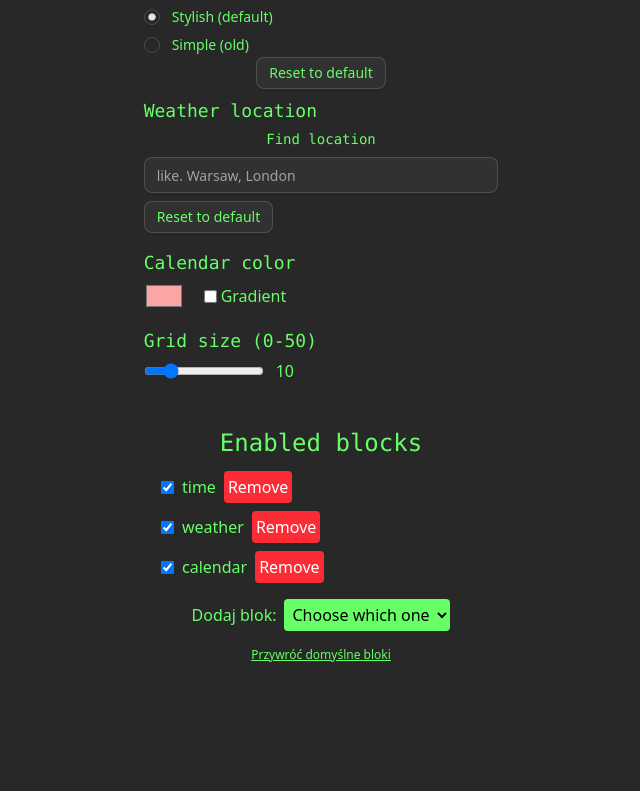
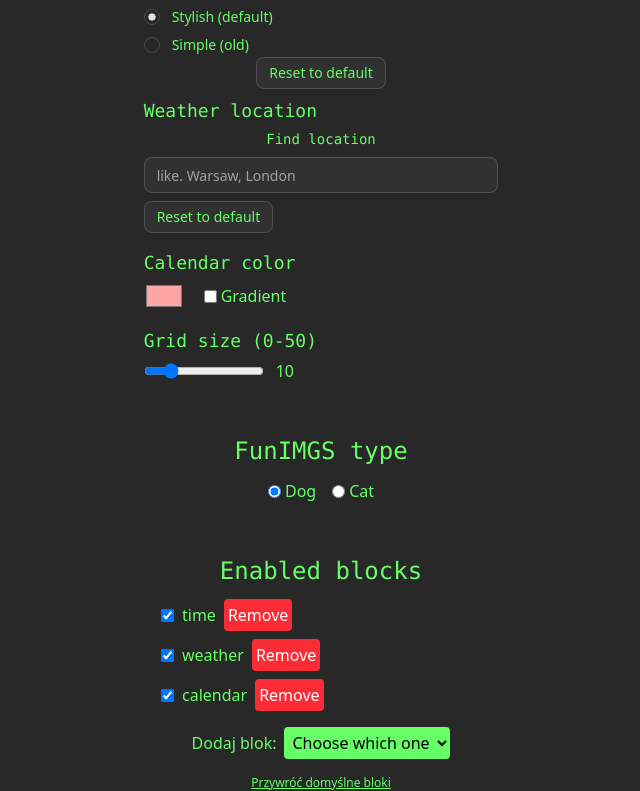
Before and after one commit to yehorscode/Dashboardy, a React (Vite) app: page /settings in a window 1280 px wide. Shown: the part 935-1726 px from the top of the page, without its empty margins (319-959 px from the left). Before the commit the page ends 1598 px from the top, so only its background shows below. Built offline with nearby package versions, Linux system fonts and the light colour scheme.

Commit message:
cat and dog pics! now works

```diff
--- /dev/null
+++ b/src/components/Blocks/funimgs-block.tsx
@@ -0,0 +1,34 @@
+import { useState, useEffect, useCallback } from "react";
+
+export default function FunIMGSBlock() {
+    const [type, setType] = useState(
+        (localStorage.getItem("newTabFunIMGSType") === "dog" ||
+            localStorage.getItem("newTabFunIMGSType") === "cat"
+            ? localStorage.getItem("newTabFunIMGSType")
+            : "dog")
+    );
+
+    const [imageSrc, setImageSrc] = useState("");
+
+    const fetchImage = useCallback(async () => {
+        if (type === "dog") {
+            const response = await fetch("https://dog.ceo/api/breeds/image/random");
+            const data = await response.json();
+            setImageSrc(data.message);
+        } else {
+            setImageSrc("https://cataas.com/cat");
+        }
+    }, [type]);
+
+    useEffect(() => {
+        fetchImage();
+    }, [fetchImage]);
+
+    return (
+    <div>
+        {imageSrc && (
+            <img src={imageSrc} alt={`a random ${type}`} style={{ maxWidth: "300px", maxHeight: "300px" }} />
+        )}
+    </div>
+);
+}
--- a/src/components/Blocks/search-block.tsx
+++ /dev/null
@@ -1,10 +0,0 @@
-import { Input } from "../ui/input"
-
-
-export default function SearchBlock() {
-    return (
-        <div className="">
-            <Input>E</Input>
-        </div>
-    )
-}
--- a/src/pages/NewTab/NewTab.tsx
+++ b/src/pages/NewTab/NewTab.tsx
@@ -6,6 +6,7 @@ import TimeBlock from "@/components/Blocks/time-block";
 import WeatherBlock from "@/components/Blocks/weather-block";
 import CalendarBlock from "@/components/Blocks/calendar-block";
 import TipsBlock from "@/components/Blocks/tips-block";
+import FunIMGSBlock from "@/components/Blocks/funimgs-block";
 import BGSetter from "@/components/NewTab/BGSetter";
 
 const BLOCK_TYPES = [
@@ -13,6 +14,7 @@ const BLOCK_TYPES = [
     { type: "weather", label: "Weather", component: WeatherBlock },
     { type: "calendar", label: "Calendar", component: CalendarBlock },
     { type: "tips", label: "Tips", component: TipsBlock },
+    { type: "funimgs", label: "FunIMGS", component: FunIMGSBlock },
 ] as const;
 
 function DraggableBlock({
@@ -106,6 +108,9 @@ export default function NewTab() {
         if (localStorage.getItem("newTabGrid") === null) {
             localStorage.setItem("newTabGrid", "20")
         }
+        if (localStorage.getItem("newTabFunIMGSType") === null) {
+            localStorage.setItem("newTabFunIMGSType", "cat");
+        }
 
         if (blocksJustSet) {
             try {
--- a/src/pages/Settings/Settings.tsx
+++ b/src/pages/Settings/Settings.tsx
@@ -61,6 +61,10 @@ export default function Settings() {
         const stored = localStorage.getItem("newTabGrid");
         const parsed = stored ? parseInt(stored, 10) : 10;
         return isNaN(parsed) ? 10 : Math.max(0, Math.min(50, parsed));
+    });
+    const [funimgsType, setFunimgsType] = useState(() => {
+        const stored = localStorage.getItem("newTabFunIMGSType");
+        return stored === "cat" || stored === "dog" ? stored : "dog";
     });
 
     const handleToggle = (
@@ -143,6 +147,11 @@ export default function Settings() {
         const clamped = Math.max(0, Math.min(50, value));
         setGridValue(clamped);
         localStorage.setItem("newTabGrid", clamped.toString());
+        forceRerender();
+    };
+    const handleFunimgsTypeChange = (e: React.ChangeEvent<HTMLInputElement>) => {
+        setFunimgsType(e.target.value);
+        localStorage.setItem("newTabFunIMGSType", e.target.value);
         forceRerender();
     };
 
@@ -344,6 +353,31 @@ export default function Settings() {
                             </div>
                         </SettingGroup>
                     </div>
+                    <div className="mt-4 flex-col flex justify-center items-center gap-1">
+                        <h4 className="font-mono text-2xl mb-2 mt-5">FunIMGS type</h4>
+                        <div className="flex gap-4 mb-4">
+                            <label className="flex items-center gap-1">
+                                <input
+                                    type="radio"
+                                    name="funimgs-type"
+                                    value="dog"
+                                    checked={funimgsType === "dog"}
+                                    onChange={handleFunimgsTypeChange}
+                                />
+                                Dog
+                            </label>
+                            <label className="flex items-center gap-1">
+                                <input
+                                    type="radio"
+                                    name="funimgs-type"
+                                    value="cat"
+                                    checked={funimgsType === "cat"}
+                                    onChange={handleFunimgsTypeChange}
+                                />
+                                Cat
+                            </label>
+                        </div>
+                    </div>
                 </div>
             </div>
             <div className="mt-4 flex-col flex justify-center items-center gap-1">
@@ -384,6 +418,7 @@ export default function Settings() {
                             <option value="weather">Weather</option>
                             <option value="calendar">Calendar</option>
                             <option value="tips">Tips</option>
+                            <option value="funimgs">FunIMGS</option>
                         </select>
                     </div>
                     <button
```
